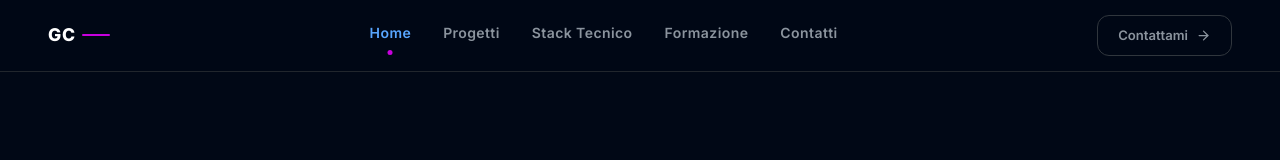
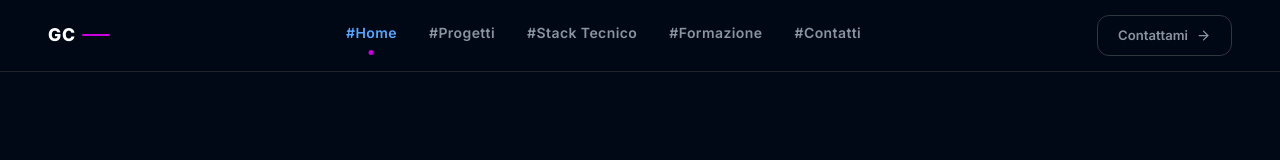
Before and after one commit to giuliacreps2/gc-backend-portofolio, a React (Vite) app: page / in a window 1280 px wide. Shown: the top 160 px of the page. Built offline with nearby package versions, Linux system fonts and the light colour scheme.

Commit message:
changed a into Link

```diff
--- a/src/components/About.tsx
+++ b/src/components/About.tsx
@@ -27,9 +27,9 @@ const skills = [
   },
   {
     title: "Tech",
-    items: ["Java / Spring Boot", "PostgreSQL / MongoDB", "JWT / Security"],
+    items: ["Java / Spring Boot", "PostgreSQL", "JWT / Security"],
   },
-  { title: "Experience", items: ["E-commerce", "E-learning", "RBAC systems"] },
+  { title: "Experience", items: ["E-commerce", "E-learning", "Saas"] },
   {
     title: "Plus",
     items: ["UX awareness", "Marketing mindset", "Content structure"],
--- a/src/components/NavbarHome.tsx
+++ b/src/components/NavbarHome.tsx
@@ -2,33 +2,37 @@ import { ArrowRight } from "lucide-react";
 import { useState, useEffect } from "react";
 import { useNavigate } from "react-router";
 
-const navLinks = ["Home", "Progetti", "Stack Tecnico", "Formazione", "Contatti"];
-
+const navLinks = [
+  "#Home",
+  "#Progetti",
+  "#Stack Tecnico",
+  "#Formazione",
+  "#Contatti",
+];
 
 const NavbarHome = () => {
   const navigate = useNavigate();
-   const [isGhost, setisGhost] = useState(true)
+  const [isGhost, setisGhost] = useState(true);
 
   useEffect(() => {
     const handleScroll = () => {
       const hero = document.getElementById("hero");
-       const about = document.getElementById("about")
+      const about = document.getElementById("about");
 
-       if(!hero || !about) return;
+      if (!hero || !about) return;
 
       const heroRect = hero.getBoundingClientRect();
       const aboutRect = about.getBoundingClientRect();
 
-       if(heroRect.bottom > 60 || aboutRect.top <= 60){
+      if (heroRect.bottom > 60 || aboutRect.top <= 60) {
         setisGhost(true);
-       }
-       else {
-        setisGhost(false)
+      } else {
+        setisGhost(false);
       }
     };
 
     window.addEventListener("scroll", handleScroll);
-      return() => window.removeEventListener("scroll", handleScroll);
+    return () => window.removeEventListener("scroll", handleScroll);
   }, []);
 
   return (
@@ -39,16 +43,22 @@ const NavbarHome = () => {
 
       <div className="navbar-links">
         {navLinks.map((link, i) => (
-          <a key={link} href={`#${link.toLowerCase().replace(" ", "-")}`} className={`nav-link${i === 0 ? " active" : ""}`}>
+          <a
+            key={link}
+            href={`#${link.toLowerCase().replace(" ", "-")}`}
+            className={`nav-link${i === 0 ? " active" : ""}`}
+          >
             {link}
           </a>
         ))}
       </div>
 
- <a href="mailto:giulia.creps2@gmail.com"
+      <a
+        href="mailto:giulia.creps2@gmail.com"
         className={`btn ${isGhost ? "btn-ghost" : "btn-primary1"}`}
         style={{ transition: "all 0.3s ease" }}
-      onClick={() => navigate("/")} >
+        onClick={() => navigate("/")}
+      >
         Contattami <ArrowRight size={15} />
       </a>
     </nav>
--- a/src/components/Projects.tsx
+++ b/src/components/Projects.tsx
@@ -3,6 +3,7 @@ import { useNavigate } from "react-router-dom";
 import imgProgetto1 from "../assets/images/Homepage-Lanzi-Orto-Urbano.png";
 import imgProgetto2 from "../assets/images/BStudent-Academy.png";
 import imgProgetto3 from "../assets/images/Screenshot3.png";
+import { Link } from "react-router-dom";
 // --- DATI ---
 
 const projects = [
@@ -107,27 +108,26 @@ const Projects = () => {
 
                 {/* Footer con link */}
                 <div className="project-card-footer">
-                  <a
-                    href={project.caseStudyUrl}
+                  <Link
+                    to={`/projects/${project.id}`}
                     className="btn-ghost1"
                     style={{
                       transition: "gap 0.2s",
                     }}
                     onMouseEnter={(e) => (e.currentTarget.style.gap = "10px")}
                     onMouseLeave={(e) => (e.currentTarget.style.gap = "6px")}
-                    onClick={() => navigate(`/projects/${project.id}`)}
                   >
                     Leggi il caso studio <ArrowRight size={15} />
-                  </a>
+                  </Link>
 
-                  <a
-                    href={project.githubUrl}
+                  <Link
+                    to={`/projects/${project.githubUrl}`}
                     target="_blank"
                     rel="noopener noreferrer"
                     className="btn-ghost1"
                   >
                     GitHub <ExternalLink size={14} />
-                  </a>
+                  </Link>
                 </div>
               </div>
             ))}
```
Lines whose indentation alone changed are shown as unchanged.
